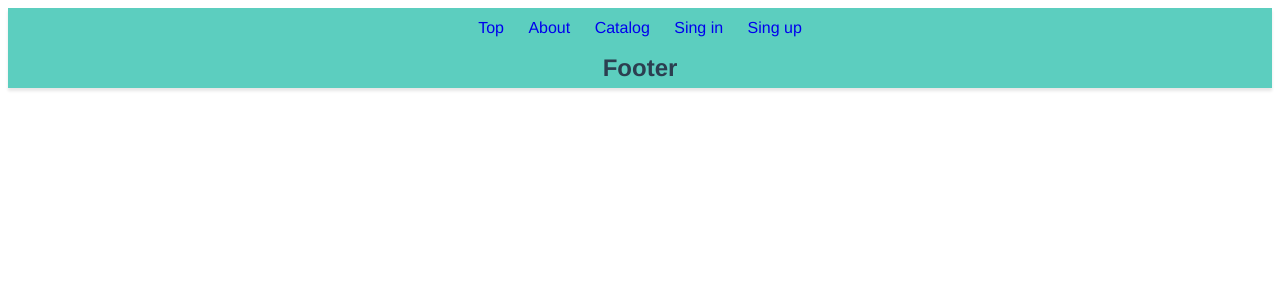
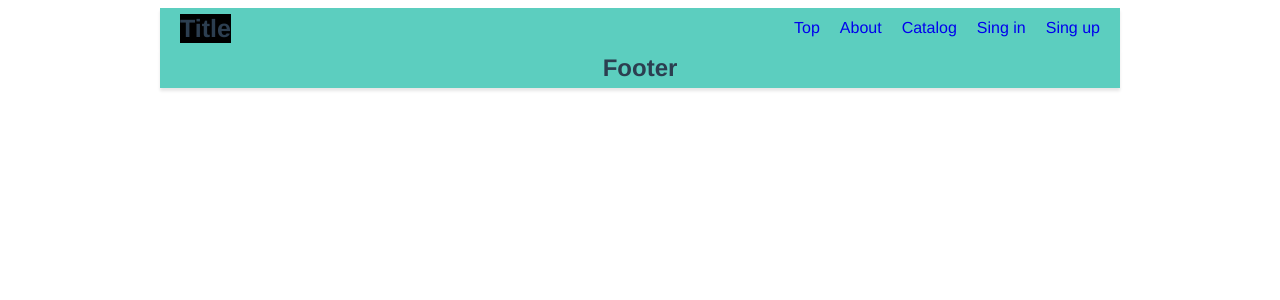
Before and after one commit to GORiDELiA/mySite, a Vue app: page / in a window 1280 px wide. Shown: the top 300 px of the page. Built offline with nearby package versions, Linux system fonts and the light colour scheme.

Commit message:
ヘッダーの修正と、全体を真ん中よせ

```diff
--- a/src/App.vue
+++ b/src/App.vue
@@ -25,9 +25,6 @@ export default {
 
 <!--スタイルの指定をします-->
 <style scoped>
-body {
-  margin: 0;
-}
 
 #app {
   font-family: "Avenir", Helvetica, Arial, sans-serif;
@@ -35,6 +32,8 @@ body {
   -moz-osx-font-smoothing: grayscale;
   text-align: center;
   color: #2c3e50;
+  width: 960px;
+  margin:auto;
 }
 
 </style>
--- a/src/components/HeaderComponent.vue
+++ b/src/components/HeaderComponent.vue
@@ -1,13 +1,13 @@
 <template>
   <div class="container">
-
-    <div class="menu">
-      <router-link to="/top">     Top      </router-link>
-      <router-link to="/about">   About    </router-link>
-      <router-link to="/catalog"> Catalog  </router-link>
-      <router-link to="/singin">  Sing in  </router-link>
-      <router-link to="/singup">  Sing up  </router-link>
-    </div>
+    <h1 class="title">Title</h1>
+    <ul class="menu">
+      <li class="menu-item"><router-link to="/top">     Top      </router-link></li>
+      <li class="menu-item"><router-link to="/about">   About    </router-link></li>
+      <li class="menu-item"><router-link to="/catalog"> Catalog  </router-link></li>
+      <li class="menu-item"><router-link to="/singin">  Sing in  </router-link></li>
+      <li class="menu-item"><router-link to="/singup">  Sing up  </router-link></li>
+    </ul>
   </div>
 </template>
 
@@ -24,24 +24,29 @@ export default {
 <style scoped>
 
 .container {
+  display: flex;
+  align-items: center;
+  justify-content: space-between;
   height: 40px;
   width: 100%;
   background: #5ccebf;
   box-shadow: 0px 3px 3px rgba(0, 0, 0, 0.1);
-  display: flex;
-  justify-content: center;
-  align-items: center;
-}
-/* .menu {
-  justify-content: center;
-} */
-.menu a {
-    text-decoration: none;
-    margin: 10px;
 }
 
 .title {
-  float: left;
+  margin-left: 20px;
+  font-size: 25px;
+  background: black;
+}
+.menu {
+  display: flex;
+  list-style: none;
+}
+.menu-item {
+  margin-right: 20px;
+}
+.menu a {
+  text-decoration: none;
 }
 
 </style>
```
